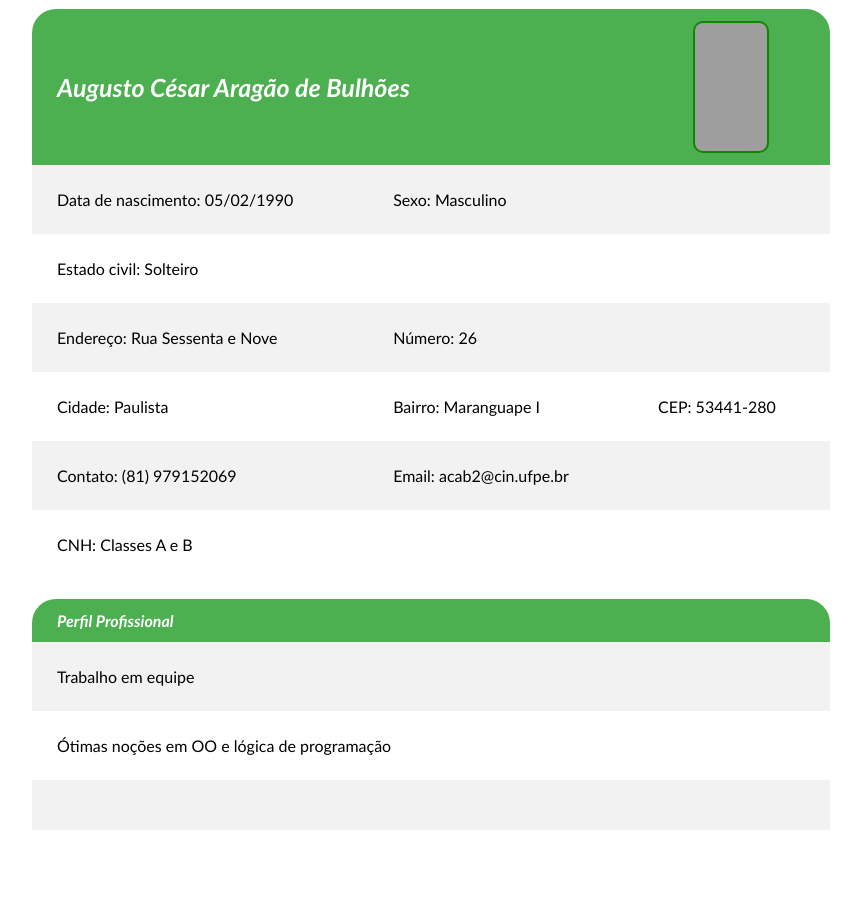
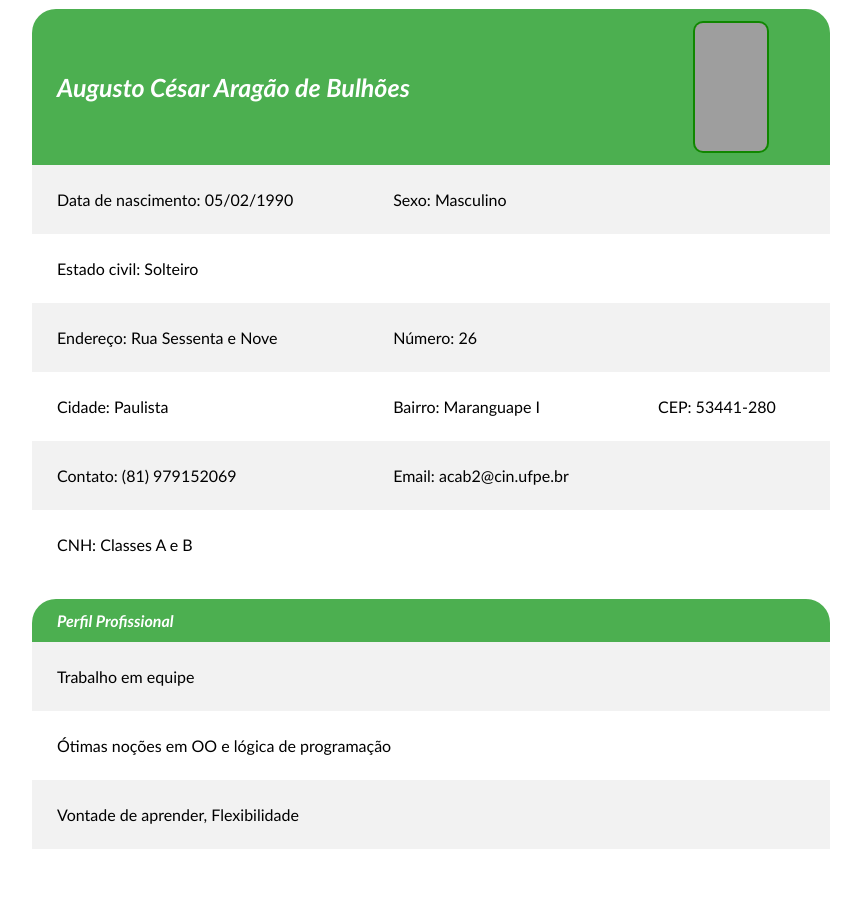
Before and after one commit to acab2/Curriculo, an Angular app: page / in a window 1280 px wide. Shown: the top 898 px of the page, without its empty margins (209-1070 px from the left). Built offline with nearby package versions, Linux system fonts and the light colour scheme; grey boxes are pictures that could not be loaded.

Commit message:
Altered attribute profile

```diff
--- a/src/app/app.component.ts
+++ b/src/app/app.component.ts
@@ -19,7 +19,7 @@ export class AppComponent {
   fone = '(81) 979152069';
   email = 'acab2@cin.ufpe.br';
   driversLicense = 'Classes A e B';
-  profile = ['Trabalho em equipe', 'Ótimas noções em OO e lógica de programação'];
+  profile = ['Trabalho em equipe', 'Ótimas noções em OO e lógica de programação', 'Vontade de aprender, Flexibilidade'];
   academicFormation = '2014.2 - Cursando - Universidade Federal de Pernambuco - Ciência da Computação';
 
   courses =
```
